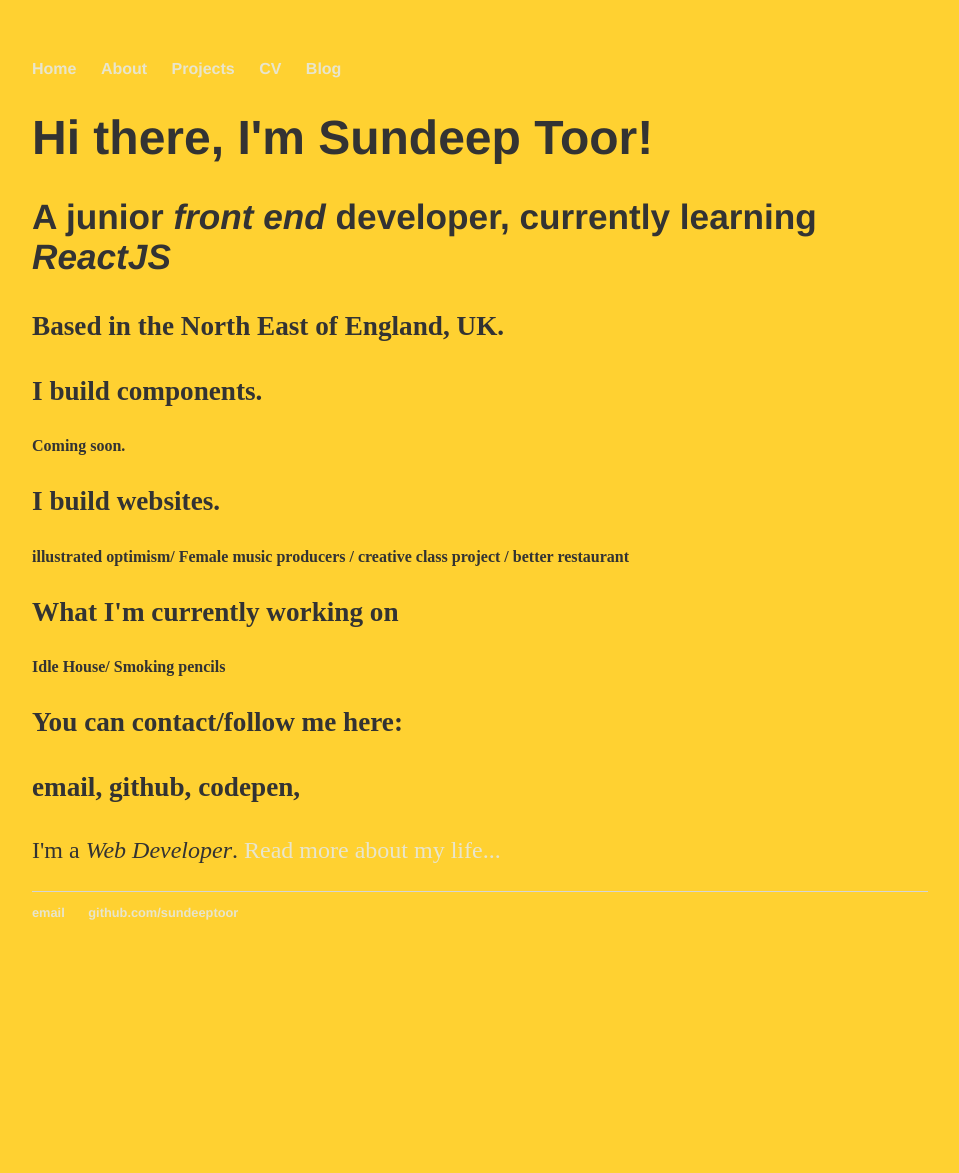
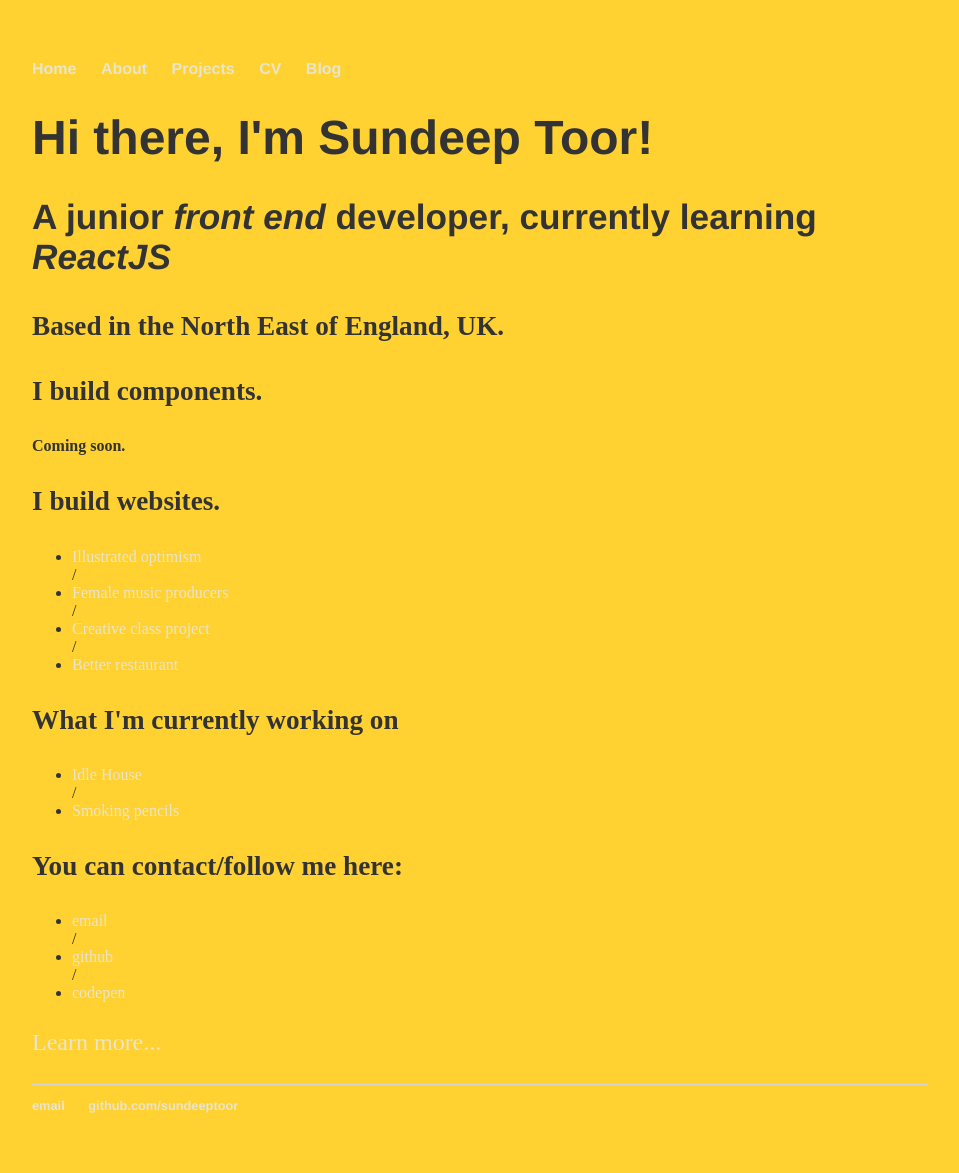
Before and after one commit to SundeepToor/sundeeptoor.github.io, a Jekyll site: the page built from index.html, in a window 1280 px wide. Shown: the whole page, without its empty margins (160-1119 px from the left). Built offline with Jekyll 4.4.1, drawn with Linux system fonts in a browser that asks for light colours; before the commit the page ends 980 px from its top, so only the background shows below that.

Commit message:
Update index.html

```diff
--- a/index.html
+++ b/index.html
@@ -12,14 +12,26 @@ title: Sundeep Toor, Github Playground
 	<h4>Coming soon.</h4>
 
 	<h3>I build websites.</h3>
-	<h4>illustrated optimism/ Female music producers / creative class project / better restaurant</h4>
+	<ul>
+		<li><a href="http://illustratedoptimism.com/">Illustrated optimism</a></li> /
+		<li><a href="http://fmp.prolificpolymath.com/">Female music producers</a></li> /
+		<li><a href="http://prolificpolymath.com/web/CreativeClassProject/index.html">Creative class project</a></li> /
+		<li><a href="http://prolificpolymath.com/web/BetterRestaurant/index.html">Better restaurant</a></li>
+	</ul>
 
 	<h3>What I'm currently working on</h3>
-	<h4>Idle House/ Smoking pencils</h4>
+	<ul>
+		<li><a href="http://idlehouse.prolificpolymath.com/">Idle House</a></li> /
+		<li><a href="https://2smokingpencils.prolificpolymath.com/">Smoking pencils</a></li>
+	</ul>
 
 
 	<h3>You can contact/follow me here:</h3>
-	<h3>email, github, codepen,</h3>
+	<ul>
+		<li><a href="mailto:sundeeptoor@rocketmail.com">email</a></li> /
+		<li><a href="https://github.com/SundeepToor">github</a></li> /
+		<li><a href="https://codepen.io/SundeepToor/">codepen</a></li>
+	</ul>
 
-	<p>I'm a <em>Web Developer</em>. <a href="/about">Read more about my life...</a></p>
+	<p><a href="/about">Learn more...</a></p>
 </div><!-- /.blurb -->
```
